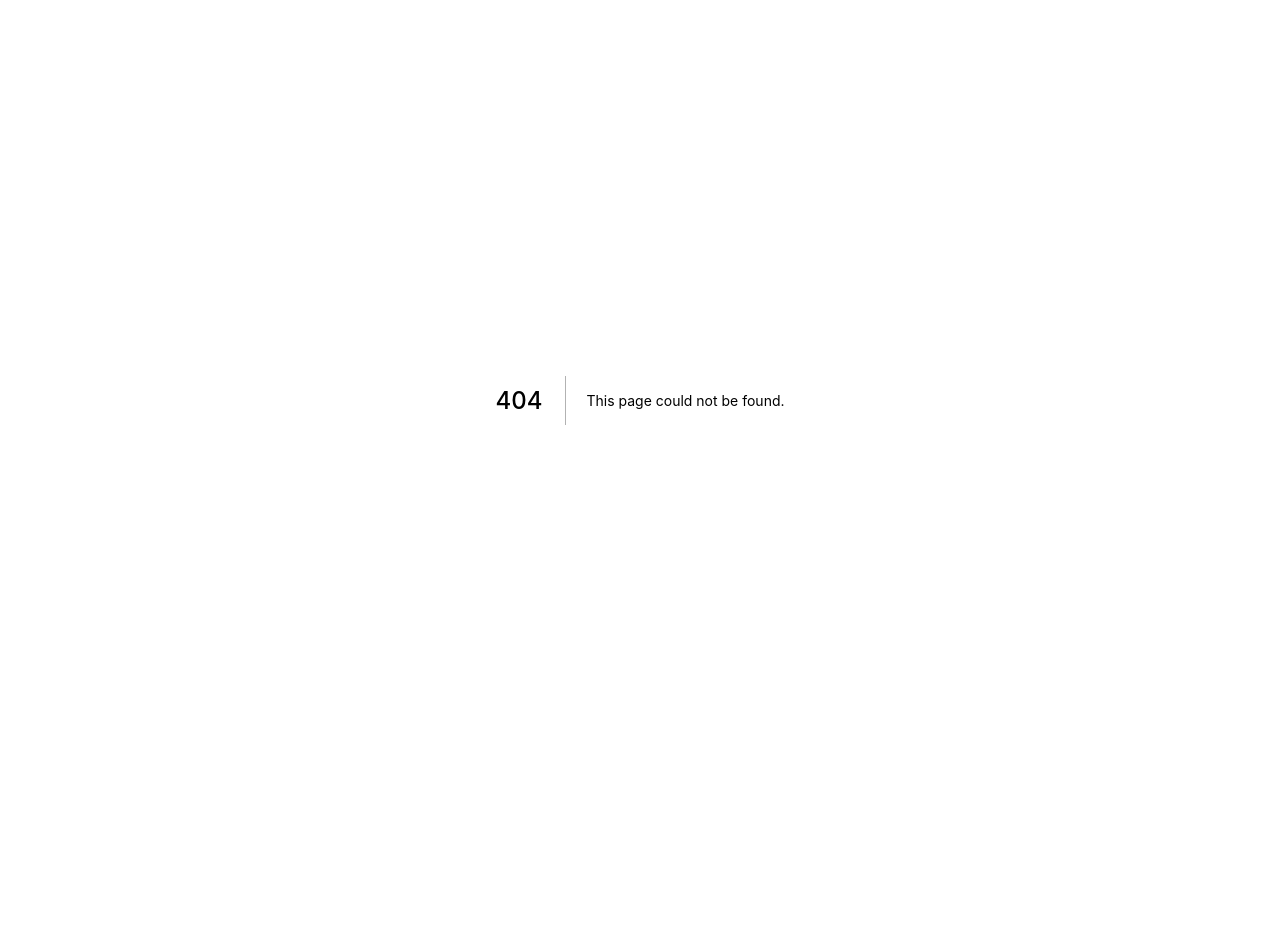
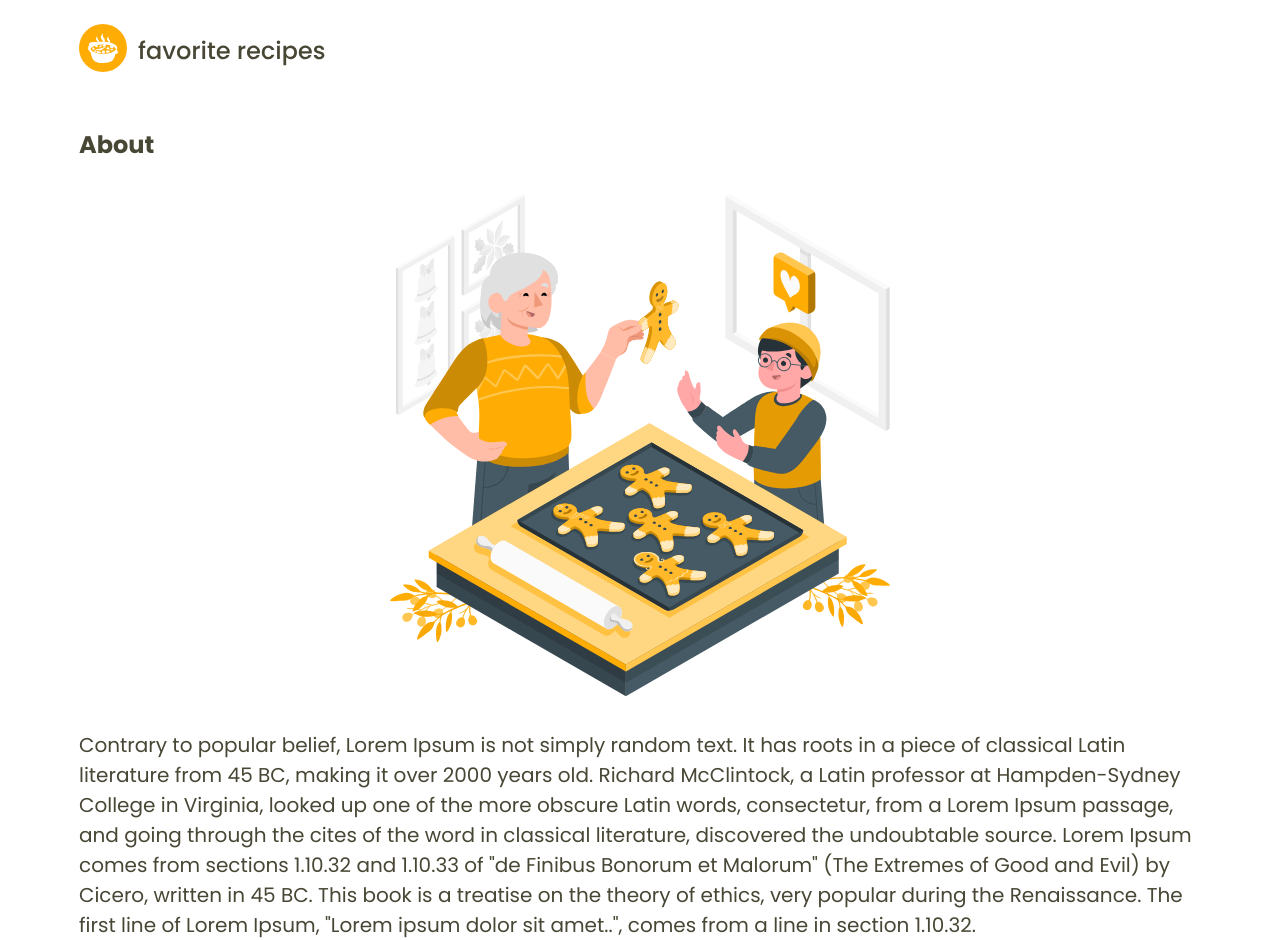
Before and after one commit to mayconrr13/favorite-recipes, a Next.js app: page /about in a window 1280 px wide. Before the commit this address had no page. Before the commit the page ends 800 px from the top, so only its background shows below. Built offline with nearby package versions, Linux system fonts and the light colour scheme.

Commit message:
About page

```diff
--- /dev/null
+++ b/src/pages/about.tsx
@@ -0,0 +1,28 @@
+import React from 'react'
+import Head from 'next/head'
+
+import { Container, Content } from '../styles/pages/About'
+
+export default function About() {
+  return (
+    <Container>
+      <Head>
+        <title>About | favorite recipes</title>
+      </Head>
+
+      <header>
+        <img src="/images/logo.svg" alt="logo"/>
+      </header>
+
+      <Content>
+        <h1>About</h1>
+
+        <img src="/images/about.svg" alt="Family cooking"/>
+
+        <p>
+        Contrary to popular belief, Lorem Ipsum is not simply random text. It has roots in a piece of classical Latin literature from 45 BC, making it over 2000 years old. Richard McClintock, a Latin professor at Hampden-Sydney College in Virginia, looked up one of the more obscure Latin words, consectetur, from a Lorem Ipsum passage, and going through the cites of the word in classical literature, discovered the undoubtable source. Lorem Ipsum comes from sections 1.10.32 and 1.10.33 of "de Finibus Bonorum et Malorum" (The Extremes of Good and Evil) by Cicero, written in 45 BC. This book is a treatise on the theory of ethics, very popular during the Renaissance. The first line of Lorem Ipsum, "Lorem ipsum dolor sit amet..", comes from a line in section 1.10.32.
+        </p>
+      </Content>
+    </Container>
+  )
+}
--- /dev/null
+++ b/src/styles/pages/About.ts
@@ -0,0 +1,46 @@
+import styled from 'styled-components'
+
+export const Container = styled.div`
+  width: 100vw;
+  min-width: 375px;
+  max-width: 1170px;
+  height: 100vh;
+
+  padding: 1.5rem;
+  margin: 0 auto;
+
+  display: flex;
+  flex-direction: column;
+  align-items: center;
+
+  header {
+    margin-bottom: 3rem;
+    margin-right: auto;
+  }
+`;
+
+export const Content = styled.main`
+  width: 100%;
+
+  display: flex;
+  flex-direction: column;
+  align-items: center;
+
+  h1 {
+    font-size: 1.5rem;
+    margin-bottom: 2rem;
+    margin-right: auto;
+  }
+
+  img {
+    min-width: 250px;
+    max-width: 500px;
+    width: 100%;
+
+    margin: 0 auto 2rem auto;
+  }
+
+  p {
+    font-size: 1.25rem;
+  }
+`;
```
Also changed, not shown: public/images/about.svg (added).
